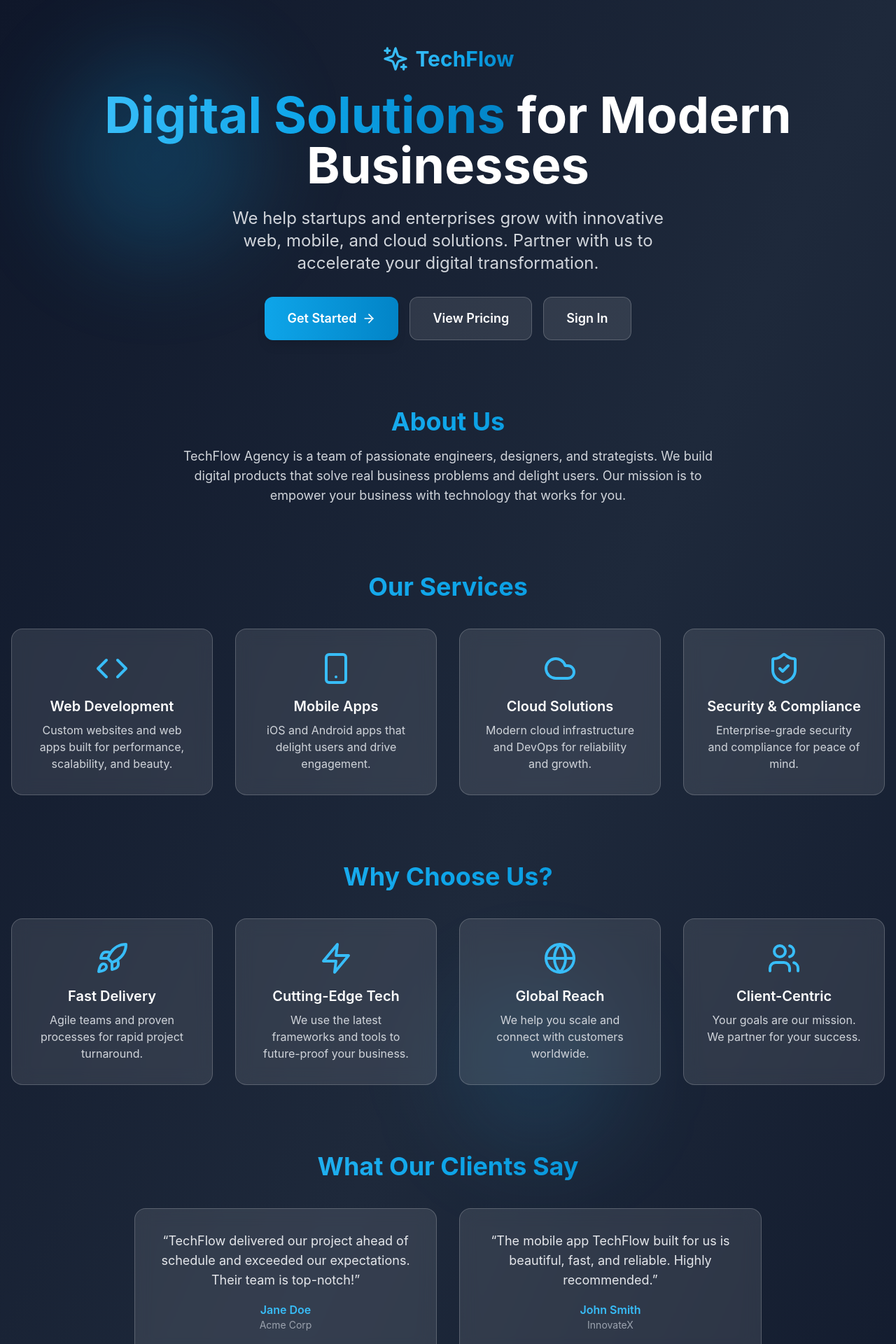
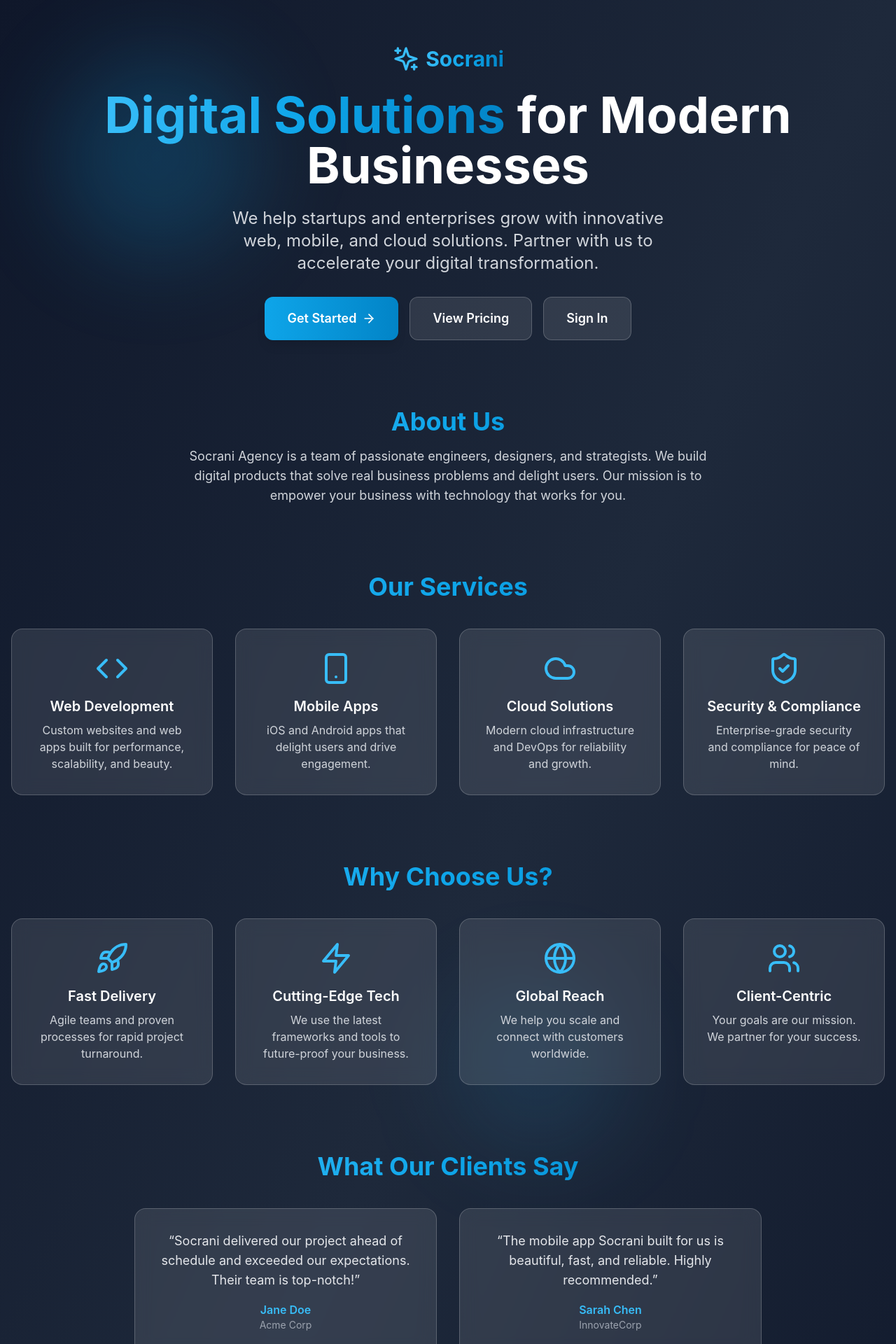
Before and after one commit to builtbyap/scratchsocrani, a Next.js app: page / in a window 1280 px wide. Shown: the top 1920 px of the page at 70% size. Built offline with nearby package versions, Linux system fonts and the light colour scheme.

Commit message:
Replace all instances of 'TechFlow' with 'Socrani' across the application

```diff
--- a/src/app/dashboard/page.tsx
+++ b/src/app/dashboard/page.tsx
@@ -248,7 +248,7 @@ export default function Dashboard() {
             {/* Logo */}
             <div className="flex items-center space-x-2 text-xl font-bold mb-8">
               <Sparkles className="w-6 h-6 text-primary-400" />
-              <span className="gradient-text">TechFlow</span>
+              <span className="gradient-text">Socrani</span>
             </div>
 
             {/* Navigation */}
--- a/src/app/layout.tsx
+++ b/src/app/layout.tsx
@@ -3,10 +3,10 @@ import './globals.css'
 import { AuthProvider } from '@/contexts/AuthContext'
 
 export const metadata: Metadata = {
-  title: 'TechFlow Agency - Digital Solutions for Modern Businesses',
-  description: 'TechFlow Agency helps businesses grow with innovative web, mobile, and cloud solutions. Discover our services and see how we can help you succeed.',
-  keywords: 'tech agency, web development, digital solutions, SaaS, cloud, mobile apps, business growth',
-  authors: [{ name: 'TechFlow Agency' }],
+  title: 'Socrani Agency - Digital Solutions for Modern Businesses',
+  description: 'Socrani Agency helps businesses grow with innovative web, mobile, and cloud solutions. Discover our services and see how we can help you succeed.',
+  keywords: ['web development', 'mobile apps', 'cloud solutions', 'digital agency'],
+  authors: [{ name: 'Socrani Agency' }],
   viewport: 'width=device-width, initial-scale=1',
   robots: 'index, follow',
 }
--- a/src/app/page.tsx
+++ b/src/app/page.tsx
@@ -69,12 +69,13 @@ const testimonials = [
   {
     name: 'Jane Doe',
     company: 'Acme Corp',
-    quote: 'TechFlow delivered our project ahead of schedule and exceeded our expectations. Their team is top-notch!'
+    quote: 'Socrani delivered our project ahead of schedule and exceeded our expectations. Their team is top-notch!'
   },
   {
-    name: 'John Smith',
-    company: 'InnovateX',
-    quote: 'The mobile app TechFlow built for us is beautiful, fast, and reliable. Highly recommended.'
+    name: 'Sarah Chen',
+    role: 'Product Manager',
+    company: 'InnovateCorp',
+    quote: 'The mobile app Socrani built for us is beautiful, fast, and reliable. Highly recommended.'
   }
 ]
 
@@ -82,7 +83,7 @@ const socialLinks = [
   { icon: Twitter, href: '#', label: 'Twitter' },
   { icon: Linkedin, href: '#', label: 'LinkedIn' },
   { icon: Github, href: '#', label: 'GitHub' },
-  { icon: Mail, href: 'mailto:hello@techflow.agency', label: 'Email' }
+  { icon: Mail, href: 'mailto:hello@socrani.com', label: 'Email' }
 ]
 
 export default function LandingPage() {
@@ -106,7 +107,7 @@ export default function LandingPage() {
         >
           <div className="inline-flex items-center space-x-2 text-3xl font-bold mb-6">
             <Sparkles className="w-10 h-10 text-primary-400" />
-            <span className="gradient-text">TechFlow</span>
+            <span className="gradient-text">Socrani</span>
           </div>
           <h1 className="text-5xl md:text-7xl font-bold mb-6">
             <span className="gradient-text">Digital Solutions</span> for Modern Businesses
@@ -137,7 +138,7 @@ export default function LandingPage() {
         >
           <h2 className="text-3xl md:text-4xl font-bold mb-4 gradient-text">About Us</h2>
           <p className="text-lg text-gray-300">
-            TechFlow Agency is a team of passionate engineers, designers, and strategists. We build digital products that solve real business problems and delight users. Our mission is to empower your business with technology that works for you.
+            Socrani Agency is a team of passionate engineers, designers, and strategists. We build digital products that solve real business problems and delight users. Our mission is to empower your business with technology that works for you.
           </p>
         </motion.section>
 
@@ -288,7 +289,7 @@ export default function LandingPage() {
         transition={{ duration: 0.8, delay: 1.7 }}
         className="relative z-10 text-center py-8 text-gray-400"
       >
-        <p>&copy; 2024 TechFlow Agency. All rights reserved.</p>
+        <p>&copy; 2024 Socrani Agency. All rights reserved.</p>
       </motion.footer>
     </div>
   )
--- a/src/app/pricing/page.tsx
+++ b/src/app/pricing/page.tsx
@@ -112,9 +112,9 @@ export default function PricingPage() {
           </Link>
 
           <div className="text-center mb-12">
-            <div className="inline-flex items-center space-x-2 text-3xl font-bold mb-4">
-              <Sparkles className="w-8 h-8 text-primary-400" />
-              <span className="gradient-text">TechFlow</span>
+            <div className="flex items-center space-x-2 text-xl font-bold mb-8">
+              <Sparkles className="w-6 h-6 text-primary-400" />
+              <span className="gradient-text">Socrani</span>
             </div>
             <h1 className="text-4xl md:text-5xl font-bold mb-4">
               Choose Your <span className="gradient-text">Plan</span>
--- a/src/app/signin/page.tsx
+++ b/src/app/signin/page.tsx
@@ -104,9 +104,9 @@ export default function SignInPage() {
             transition={{ duration: 0.5, delay: 0.3 }}
             className="text-center mb-8"
           >
-            <div className="inline-flex items-center space-x-2 text-2xl font-bold">
-              <Sparkles className="w-8 h-8 text-primary-400" />
-              <span className="gradient-text">TechFlow</span>
+            <div className="flex items-center space-x-2 text-xl font-bold mb-8">
+              <Sparkles className="w-6 h-6 text-primary-400" />
+              <span className="gradient-text">Socrani</span>
             </div>
           </motion.div>
 
--- a/src/app/signup/page.tsx
+++ b/src/app/signup/page.tsx
@@ -129,9 +129,9 @@ export default function SignUpPage() {
             transition={{ duration: 0.5, delay: 0.3 }}
             className="text-center mb-8"
           >
-            <div className="inline-flex items-center space-x-2 text-2xl font-bold">
-              <Sparkles className="w-8 h-8 text-primary-400" />
-              <span className="gradient-text">TechFlow</span>
+            <div className="flex items-center space-x-2 text-xl font-bold mb-8">
+              <Sparkles className="w-6 h-6 text-primary-400" />
+              <span className="gradient-text">Socrani</span>
             </div>
           </motion.div>
 
@@ -143,8 +143,8 @@ export default function SignUpPage() {
             className="glass-effect rounded-3xl p-8"
           >
             <div className="text-center mb-8">
-              <h1 className="text-3xl font-bold mb-2">Create Account</h1>
-              <p className="text-gray-300">Join TechFlow and start building amazing things</p>
+              <h1 className="text-3xl font-bold text-white mb-2">Create Your Account</h1>
+              <p className="text-gray-300">Join Socrani and start building amazing things</p>
             </div>
 
             {error && (
```
